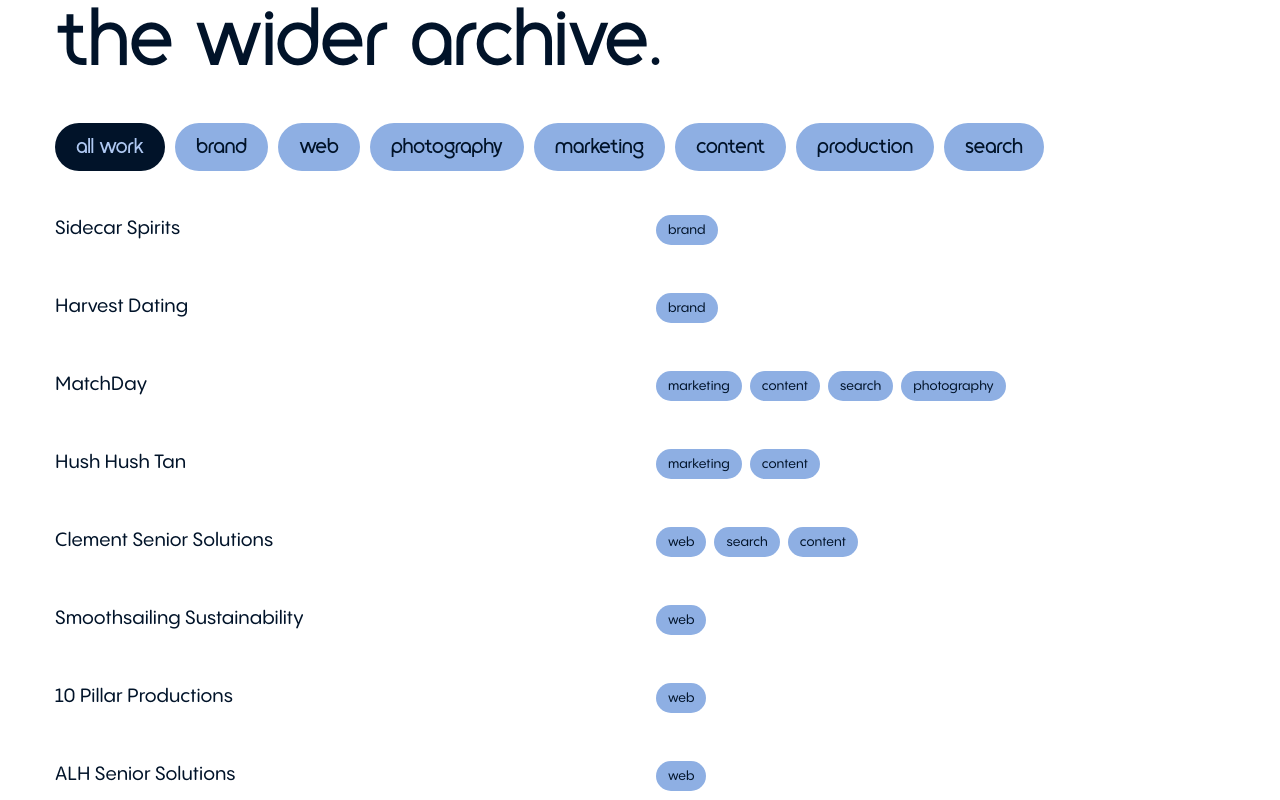
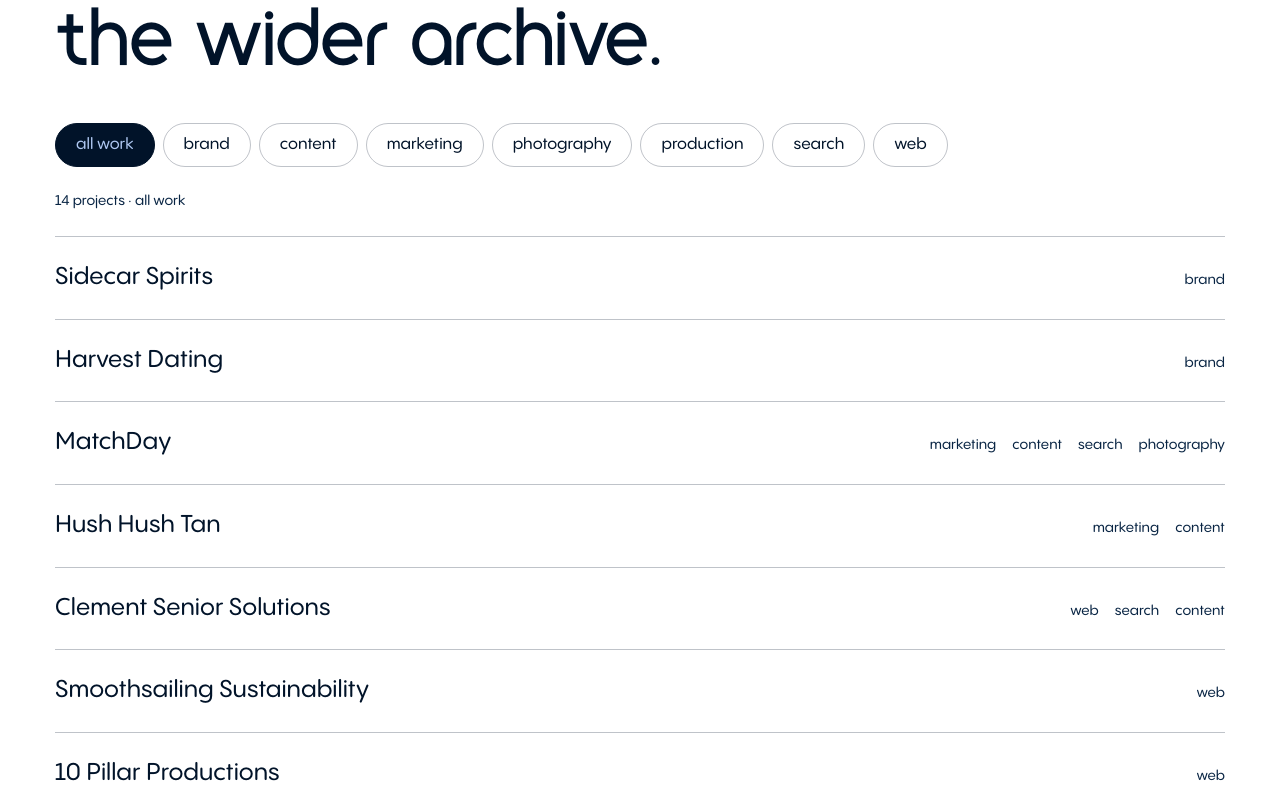
Before and after one commit to cedarandcactus/burgama-site-14.5, a Next.js app: page /work in a window 1280 px wide. Shown: the part 6180-6980 px from the top of the page. Built offline with nearby package versions, Linux system fonts and the light colour scheme.

Commit message:
Refine work details, navigation, and archive filters

```diff
--- a/app/work/portfolio.css
+++ b/app/work/portfolio.css
@@ -20,20 +20,33 @@ body .portfolio .project-tile-image { position: relative; width: 100%; aspect-ra
 .portfolio-related-link h3 { max-width: 18ch; margin: 0; font-size: clamp(34px, 4vw, 56px); font-weight: 400; line-height: 1.02; text-wrap: balance; }
 .portfolio-study p { max-width: 43ch; margin: 0; font-size: 17px; font-weight: 300; line-height: 1.55; }
 .portfolio-related-link > span { font-size: 14px; line-height: 1.5; }
-.portfolio-browser { display: flex; flex-direction: column; gap: 36px; }
-.portfolio-filters { display: flex; flex-wrap: wrap; gap: 10px; }
-.portfolio .portfolio-filters .pill { min-height: 48px; padding: 8px 20px; border: 1px solid transparent; border-radius: 999px; color: var(--palette-navy); background: var(--palette-powder-deep); font-family: var(--font-cenura), sans-serif; font-size: 20px; font-weight: 400; line-height: 1.15; }
-.portfolio .portfolio-filters .pill[aria-pressed='true'] { color: var(--palette-powder); background: var(--palette-navy); }
-.portfolio-library { display: flex; flex-direction: column; gap: 32px; }
-.portfolio-library-entry { display: flex; flex-direction: column; align-items: flex-start; gap: 16px; padding-block: 8px; color: inherit; text-decoration: none; }
-.portfolio-library-copy h3 { margin: 0; font-family: var(--font-pangram), sans-serif; font-size: 19px; font-weight: 500; line-height: 1.45; }
-.portfolio-library-copy > span { display: block; padding-top: 8px; font-size: 15px; }
-.portfolio-library .archive-categories span { background: var(--palette-powder-deep); }
+.portfolio-browser { display: flex; flex-direction: column; gap: 24px; }
+.portfolio-filters { display: flex; flex-wrap: wrap; gap: 8px; }
+.portfolio .portfolio-filters .pill { min-height: 44px; padding: 8px 20px; border: 1px solid var(--rule); border-radius: 999px; color: var(--studio-ink); background: transparent; font-family: var(--font-pangram), sans-serif; font-size: 16px; font-weight: 400; line-height: 1.5; }
+.portfolio .portfolio-filters .pill[aria-pressed='true'] { border-color: var(--palette-navy); color: var(--palette-powder); background: var(--palette-navy); }
+.portfolio-result-count { margin: 0; color: var(--palette-navy-raised); font-size: 14px; font-weight: 400; line-height: 1.5; }
+.portfolio-results { min-width: 0; overflow: clip; overflow-clip-margin: 8px; }
+.portfolio-library { display: flex; flex-direction: column; }
+.portfolio-library-entry { display: flex; flex-direction: column; align-items: flex-start; gap: 12px; min-width: 0; padding-block: 24px; border-top: 1px solid var(--rule); color: inherit; background: transparent; text-decoration: none; }
+.portfolio-library-entry:last-child { border-bottom: 1px solid var(--rule); }
+.portfolio-library-copy { min-width: 0; }
+.portfolio-library-copy h3 { margin: 0; font-family: var(--font-pangram), sans-serif; font-size: clamp(20px, 2vw, 24px); font-weight: 400; line-height: 1.4; overflow-wrap: anywhere; }
+.portfolio-library-copy > span { display: block; padding-top: 8px; font-size: 14px; }
+.portfolio-library .archive-categories { gap: 4px 16px; min-width: 0; }
+.portfolio-library .archive-categories span { display: inline; min-height: 0; padding: 0; border-radius: 0; color: var(--palette-navy-raised); background: transparent; font-size: 14px; font-weight: 400; line-height: 1.5; overflow-wrap: anywhere; }
+.portfolio-empty { display: flex; flex-direction: column; align-items: flex-start; gap: 16px; }
+.portfolio-empty p { margin: 0; font-size: 16px; line-height: 1.5; }
 .portfolio-facts { display: flex; flex-wrap: wrap; gap: 24px 48px; max-width: 70ch; margin: 0; }
 .portfolio-facts > div { flex: 1 1 200px; }
 .portfolio-facts dt { margin-bottom: 8px; font-size: 14px; font-weight: 600; }
 .portfolio-facts dd { margin: 0; font-size: 16px; font-weight: 300; line-height: 1.55; }
 .portfolio-story { display: flex; flex-direction: column; gap: clamp(48px, 7vw, 100px); }
+.portfolio-detail .portfolio-project-ending { display: flex; flex-direction: column; gap: 32px; }
+/* Project actions retain their original powder/navy treatment on the white story surface. */
+.portfolio-detail .portfolio-project-links { --studio-surface: var(--palette-powder); --studio-ink: var(--palette-navy); }
+.portfolio-detail .portfolio-footnotes { display: flex; flex-direction: column; gap: 12px; max-width: 70ch; border-top: 1px solid var(--rule); padding-top: 20px; color: var(--palette-navy-raised); font-family: var(--font-pangram), sans-serif; font-size: 14px; font-weight: 400; line-height: 1.6; }
+.portfolio-detail .portfolio-footnotes p { margin: 0; overflow-wrap: anywhere; }
+.portfolio-detail .portfolio-footnotes strong { color: var(--palette-navy); font-weight: 500; }
 .portfolio .case-module-title,
 .portfolio .case-process h3 { text-transform: lowercase; }
 .portfolio .case-module { display: flex; flex-direction: column; gap: 24px; margin: 0; padding: 0; }
@@ -63,7 +76,8 @@ body .portfolio .case-media-frame[data-media-ratio='square'] { max-width: 900px;
   .portfolio-featured-grid .project-tile:last-child { grid-column: 1 / -1; }
   .portfolio-study-grid,
   .portfolio-related-grid { grid-template-columns: repeat(2, minmax(0, 1fr)); gap: 48px; }
-  .portfolio-library-entry { display: grid; grid-template-columns: minmax(0, 1fr) minmax(0, 1fr); gap: 32px; }
+  .portfolio-library-entry { display: grid; grid-template-columns: minmax(0, 1fr) minmax(0, 1fr); align-items: baseline; gap: 32px; }
+  .portfolio-library .archive-categories { justify-content: flex-end; text-align: right; }
   .portfolio .case-media-row { grid-template-columns: repeat(2, minmax(0, 1fr)); }
   .portfolio .case-split-60-40 { grid-template-columns: minmax(0, 1.5fr) minmax(0, 1fr); }
   .portfolio .case-split-40-60 { grid-template-columns: minmax(0, 1fr) minmax(0, 1.5fr); }
@@ -81,6 +95,7 @@ body .portfolio .case-media-frame[data-media-ratio='square'] { max-width: 900px;
   .portfolio .portfolio-filters .pill:hover { border-color: currentColor; }
 }
 @media (prefers-reduced-motion: reduce) {
+  .portfolio .portfolio-filters .pill { transition: none; }
   .portfolio .project-tile-image img,
   .portfolio .project-tile:hover .project-tile-image img { transform: none; transition: none; }
 }
--- a/components/direction-link.tsx
+++ b/components/direction-link.tsx
@@ -12,8 +12,9 @@ type DirectionLinkProps = Omit<ComponentProps<typeof Link>, 'children'> & {
 export function DirectionLink({ label, eyebrow, direction = 'right', className, ...props }: DirectionLinkProps) {
   return (
     <Link className={cn('studio-direction-link', className)} data-direction={direction} {...props}>
+      {direction === 'left' && <CircularArrowIcon direction="left" />}
       <span className="studio-direction-copy">{eyebrow && <small>{eyebrow}</small>}<span>{label}</span></span>
-      <span className="studio-arrow-capsule"><CircularArrowIcon direction={direction} /></span>
+      {direction === 'right' && <CircularArrowIcon />}
     </Link>
   )
 }
--- a/components/page-hero.tsx
+++ b/components/page-hero.tsx
@@ -2,7 +2,7 @@ import type { ReactNode } from 'react'
 import { ArtifactSlot } from '@/components/artifact-slot'
 import { SectionRise } from '@/components/home/section-rise'
 
-type Surface = 'powder' | 'powder-deep' | 'navy' | 'blue-slate' | 'blue-mid'
+type Surface = 'white' | 'powder' | 'powder-deep' | 'navy' | 'blue-slate' | 'blue-mid'
 
 type PageHeroProps = {
   wordmark: string
--- a/components/work-index.tsx
+++ b/components/work-index.tsx
@@ -1,27 +1,81 @@
 'use client'
 
-import { useState } from 'react'
+import { useId, useLayoutEffect, useRef, useState } from 'react'
+import { gsap } from 'gsap'
 import Link from '@/components/transition-link'
-import type { Discipline, Project } from '@/lib/projects'
+import type { Project } from '@/lib/projects'
 
 type Entry = Pick<Project, 'id' | 'slug' | 'title' | 'disciplines' | 'categories'> & { year?: string; media?: Project['heroMedia'][] }
-const filters: (Discipline | 'All')[] = ['All', 'Brand', 'Packaging', 'Web', 'Photography', 'Marketing', 'Content', 'Production', 'Growth']
-const labels: Record<string, string> = { All: 'all work', Brand: 'brand', Packaging: 'packaging', Web: 'web', Photography: 'photography', Marketing: 'marketing', Content: 'content', Production: 'production', Growth: 'search' }
+
+function getCategories(project: Entry) {
+  const categories = project.categories?.filter(category => category.trim())
+  return [...new Set((categories?.length ? categories : project.disciplines).map(category => {
+    const key = category.trim().toLowerCase()
+    return key === 'growth' ? 'search' : key
+  }).filter(Boolean))]
+}
 
 export function WorkIndex({ projects }: { projects: Entry[] }) {
-  const [discipline, setDiscipline] = useState<Discipline | 'All'>('All')
-  const visible = projects.filter(project => discipline === 'All' || (project.disciplines ?? []).includes(discipline))
+  const resultsId = useId()
+  const [category, setCategory] = useState<string | null>(null)
+  const resultsRef = useRef<HTMLDivElement>(null)
+  const libraryRef = useRef<HTMLDivElement>(null)
+  const previousHeight = useRef<number | null>(null)
+  const entries = projects.map(project => ({ project, categories: getCategories(project) }))
+  const categories = [...new Set(entries.flatMap(entry => entry.categories))].sort((a, b) => a.localeCompare(b, 'en'))
+  const activeCategory = category && categories.includes(category) ? category : null
+  const visible = entries.filter(entry => activeCategory === null || entry.categories.includes(activeCategory))
+
+  useLayoutEffect(() => {
+    const results = resultsRef.current
+    const library = libraryRef.current
+    const fromHeight = previousHeight.current
+    previousHeight.current = null
+    if (!results || !library || fromHeight === null) return
+
+    const media = gsap.matchMedia()
+    media.add('(prefers-reduced-motion: no-preference)', () => {
+      gsap.fromTo(results, { height: fromHeight }, {
+        height: library.offsetHeight,
+        duration: 0.42,
+        ease: 'power2.inOut',
+        clearProps: 'height',
+      })
+      gsap.fromTo(library.children, { opacity: 0, y: 8 }, {
+        opacity: 1,
+        y: 0,
+        duration: 0.32,
+        stagger: { amount: 0.12 },
+        ease: 'power2.out',
+        clearProps: 'opacity,transform',
+      })
+    })
+    return () => media.revert()
+  }, [activeCategory, projects])
+
+  function selectCategory(nextCategory: string | null) {
+    if (nextCategory === activeCategory) return
+    previousHeight.current = resultsRef.current?.getBoundingClientRect().height ?? null
+    setCategory(nextCategory)
+  }
+
   return <div className="portfolio-browser">
-    <div role="group" aria-label="Filter work by discipline" className="portfolio-filters">
-      {filters.filter(filter => filter === 'All' || projects.some(project => project.disciplines.includes(filter))).map(filter => <button key={filter} type="button" aria-pressed={discipline === filter} aria-controls="portfolio-results" className="pill pill-small" onClick={() => setDiscipline(filter)}>{labels[filter]}</button>)}
+    <div role="group" aria-label="Filter work by category" className="portfolio-filters">
+      <button type="button" aria-pressed={activeCategory === null} aria-controls={resultsId} className="pill pill-small" onClick={() => selectCategory(null)}>all work</button>
+      {categories.map(filter => <button key={filter} type="button" aria-pressed={activeCategory === filter} aria-controls={resultsId} className="pill pill-small" onClick={() => selectCategory(filter)}>{filter}</button>)}
     </div>
-    <p className="sr-only" role="status">{visible.length} {visible.length === 1 ? 'project' : 'projects'}</p>
-    <div id="portfolio-results" className="portfolio-library">
-      {visible.map(project => <Link key={project.id} href={`/work/${project.slug}`} className="portfolio-library-entry">
-        <div className="portfolio-library-copy"><h3 className="font-sans">{project.title}</h3>{project.year && <span>{project.year}</span>}</div>
-        <div className="archive-categories">{(project.categories ?? project.disciplines ?? []).map(category => <span key={category}>{labels[category] ?? category.toLowerCase()}</span>)}</div>
-      </Link>)}
-      {visible.length === 0 && <button type="button" className="pill pill-small" onClick={() => setDiscipline('All')}>Show all work</button>}
+    <p className="portfolio-result-count" role="status" aria-live="polite" aria-atomic="true">{visible.length} {visible.length === 1 ? 'project' : 'projects'}<span aria-hidden="true"> · </span><span className="sr-only"> in </span>{activeCategory ?? 'all work'}</p>
+    <div id={resultsId} ref={resultsRef} className="portfolio-results">
+      <div ref={libraryRef} className="portfolio-library">
+        {visible.map(({ project, categories: projectCategories }) => <Link key={project.id} href={`/work/${project.slug}`} className="portfolio-library-entry">
+          <div className="portfolio-library-copy"><h3 className="font-sans">{project.title}</h3>{project.year && <span>{project.year}</span>}</div>
+          <div className="archive-categories">{projectCategories.map(projectCategory => <span key={projectCategory}>{projectCategory}</span>)}</div>
+        </Link>)}
+        {visible.length === 0 && <div className="portfolio-empty">
+          <p>No projects to show yet.</p>
+          {activeCategory !== null && <button type="button" className="pill pill-small" onClick={() => selectCategory(null)}>Show all work</button>}
+        </div>}
+      </div>
     </div>
   </div>
 }
```
Also changed, not shown: app/work/[slug]/page.tsx (+4 -4 lines), app/globals.css.
